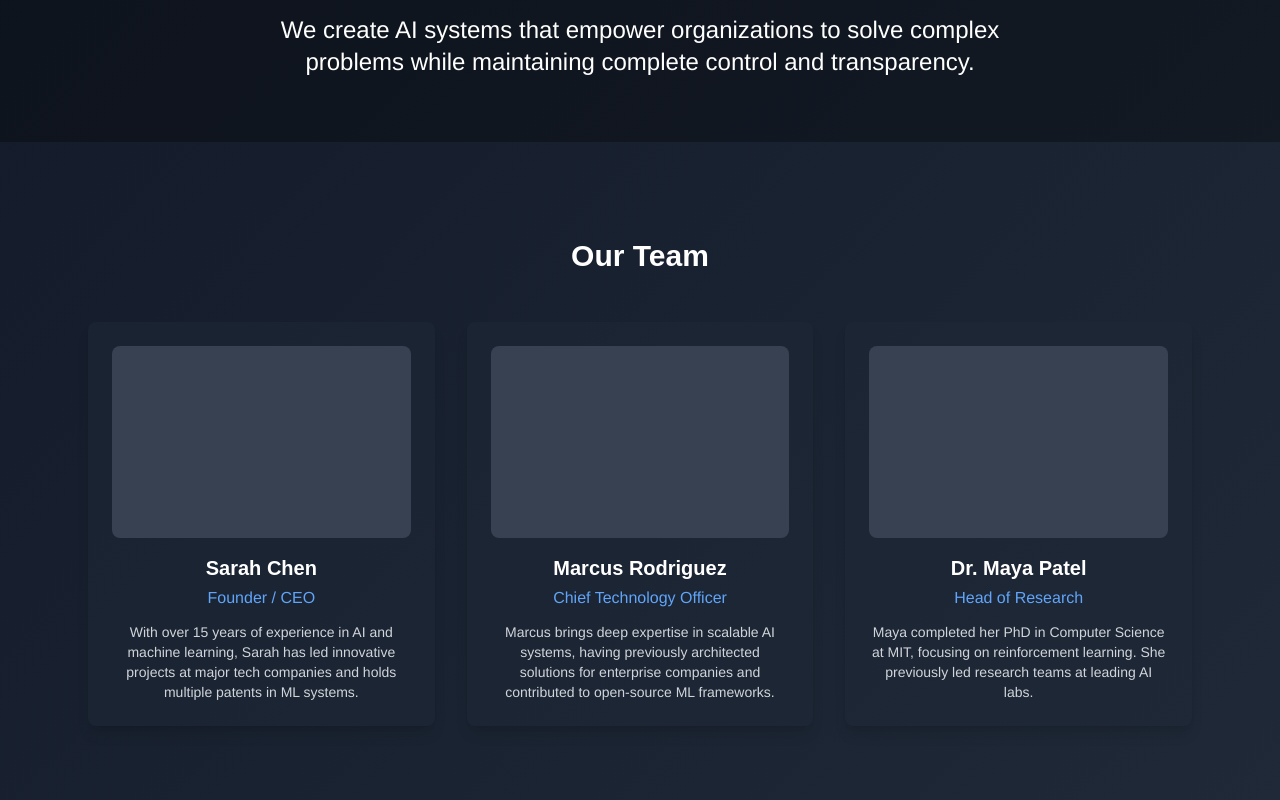
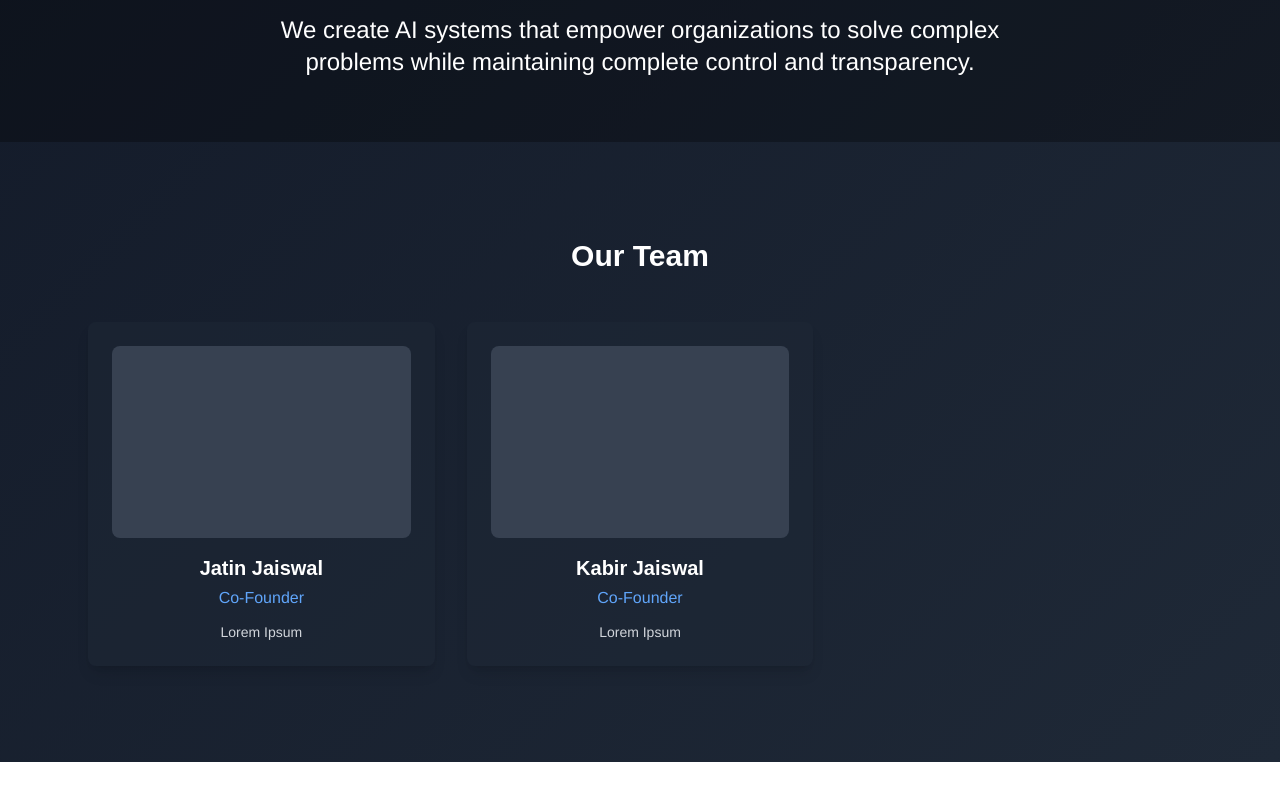
Before and after one commit to kabir12345/agenticbio-website, a React (Create React App) app: page / in a window 1280 px wide. Shown: the part 498-1298 px from the top of the page. After the commit the page ends 1260 px from the top, so only its background shows below. Built offline with nearby package versions, Linux system fonts and the light colour scheme; a web font is replaced by a local one.

Commit message:
adding first page

```diff
--- a/src/components/Website.js
+++ b/src/components/Website.js
@@ -4,19 +4,14 @@ import { ArrowUpRight } from 'lucide-react';
 export default function Website() {
   const teamMembers = [
     {
-      name: 'Sarah Chen',
-      role: 'Founder / CEO',
-      bio: 'With over 15 years of experience in AI and machine learning, Sarah has led innovative projects at major tech companies and holds multiple patents in ML systems.',
+      name: 'Jatin Jaiswal',
+      role: 'Co-Founder',
+      bio: 'Lorem Ipsum',
     },
     {
-      name: 'Marcus Rodriguez',
-      role: 'Chief Technology Officer',
-      bio: 'Marcus brings deep expertise in scalable AI systems, having previously architected solutions for enterprise companies and contributed to open-source ML frameworks.',
-    },
-    {
-      name: 'Dr. Maya Patel',
-      role: 'Head of Research',
-      bio: 'Maya completed her PhD in Computer Science at MIT, focusing on reinforcement learning. She previously led research teams at leading AI labs.',
+      name: 'Kabir Jaiswal',
+      role: 'Co-Founder',
+      bio: 'Lorem Ipsum',
     },
   ];
 
```
